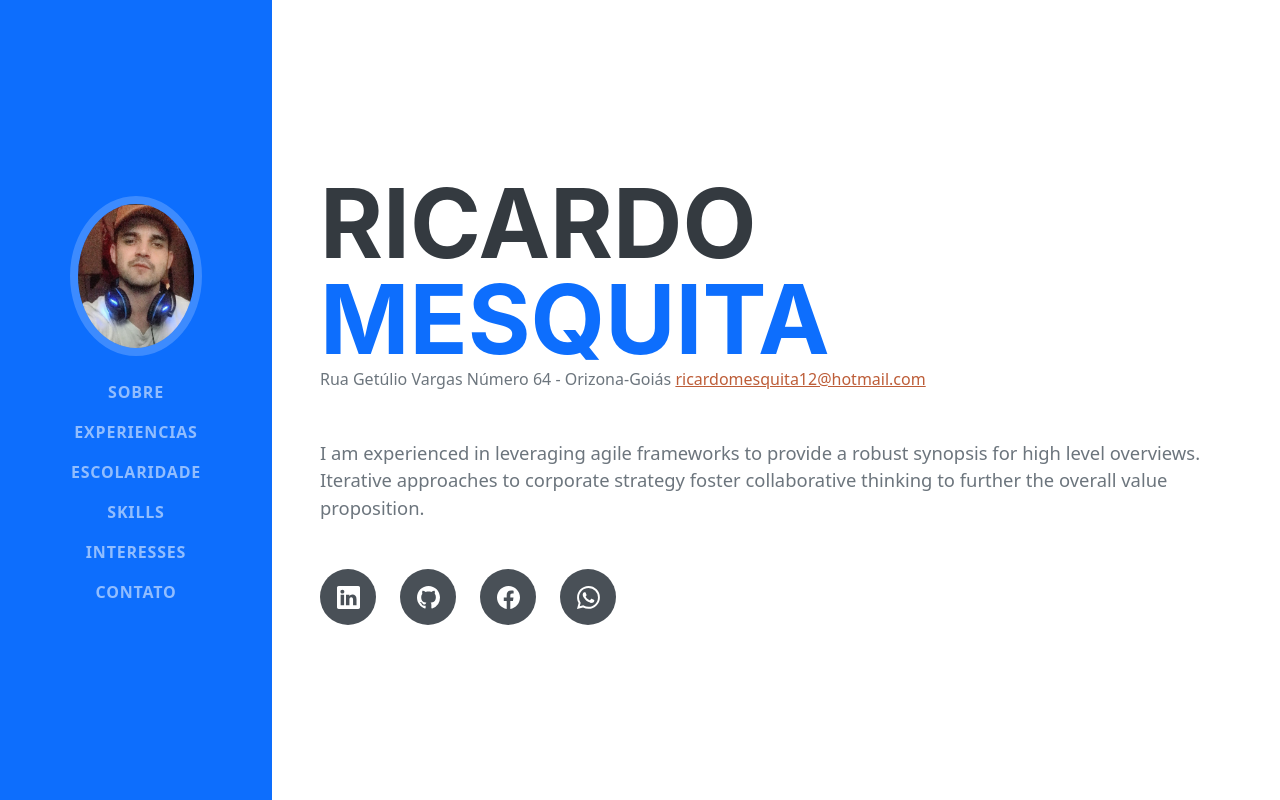
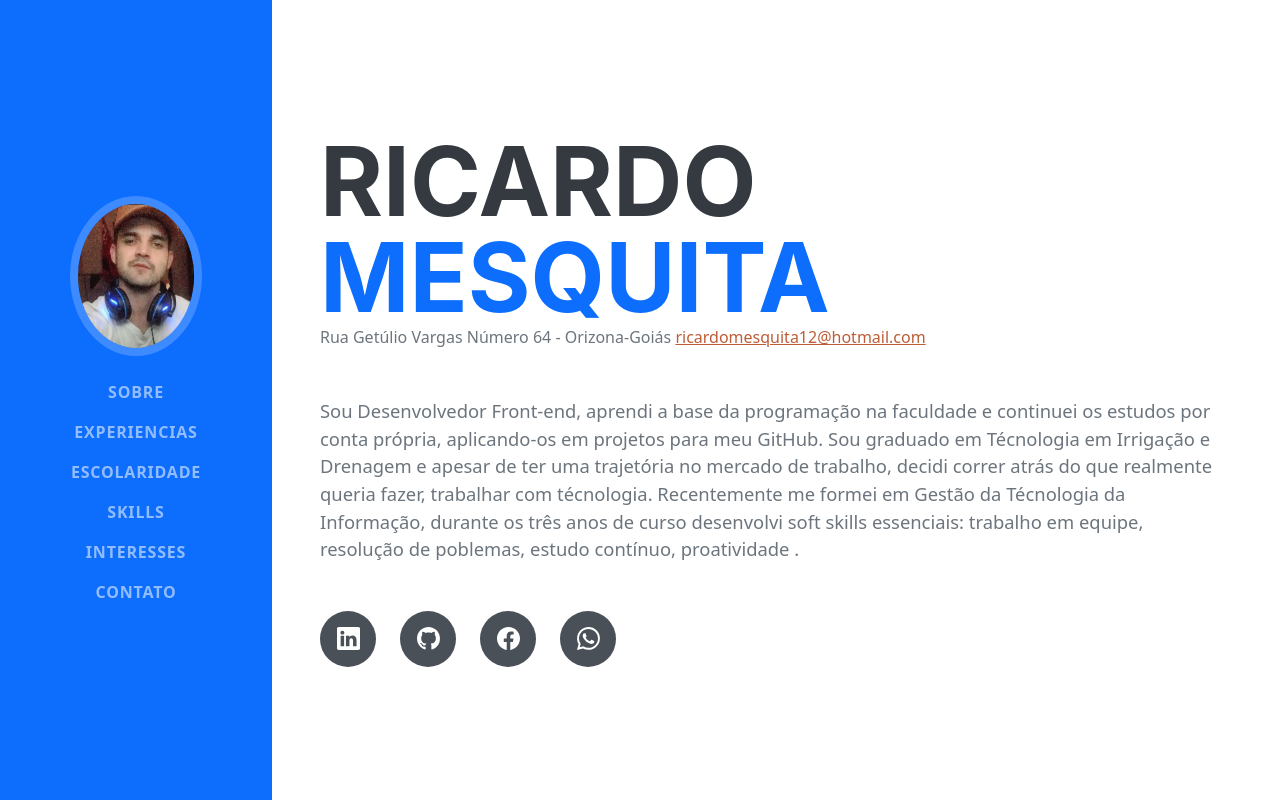
Before and after one commit to RicardoMesquitaCastro/Portifolio, an Angular app: page /interesses in a window 1280 px wide. Shown: the top 800 px of the page. Built offline with nearby package versions, Linux system fonts and the light colour scheme.

Commit message:
informações

```diff
--- a/src/app/interesses/interesses.component.html
+++ b/src/app/interesses/interesses.component.html
@@ -1,7 +1,7 @@
 <section class="resume-section" id="interesses">
     <div class="resume-section-content">
         <h2 class="mb-5">Interessses</h2>
-        <p>Apart from being a web developer, I enjoy most of my time being outdoors. In the winter, I am an avid skier and novice ice climber. During the warmer months here in Colorado, I enjoy mountain biking, free climbing, and kayaking.</p>
-        <p class="mb-0">When forced indoors, I follow a number of sci-fi and fantasy genre movies and television shows, I am an aspiring chef, and I spend a large amount of my free time exploring the latest technology advancements in the front-end web development world.</p>
+        <p>No meu tempo livre gosto de praticar esportes, jogos virtuais e auxiliar meus país nas atividades diárias na propriedade da família.</p>
+        <p class="mb-0">Quando em casa, assisto vários filmes e programas de televisão de ficção científica e fantasia, também passo grande parte do meu tempo livre explorando os mais recentes avanços tecnológicos no mundo do desenvolvimento web front-end.</p>
     </div>
 </section>
--- a/src/app/sobre/sobre.component.html
+++ b/src/app/sobre/sobre.component.html
@@ -8,7 +8,9 @@
         Rua Getúlio Vargas Número 64 - Orizona-Goiás
         <a href="mailto:ricardomesquita12@hotmail.com">ricardomesquita12@hotmail.com</a>
         </div>
-        <p class="lead mb-5">I am experienced in leveraging agile frameworks to provide a robust synopsis for high level overviews. Iterative approaches to corporate strategy foster collaborative thinking to further the overall value proposition.</p>
+        <p class="lead mb-5">Sou Desenvolvedor Front-end, aprendi a base da programação na faculdade e continuei os estudos por conta própria, aplicando-os em projetos para meu GitHub.
+            Sou graduado em Técnologia em Irrigação e Drenagem e apesar de ter uma trajetória no mercado de trabalho, decidi correr atrás do que realmente queria fazer, trabalhar com técnologia.
+            Recentemente me formei em Gestão da Técnologia da Informação, durante os três anos de curso desenvolvi soft skills essenciais: trabalho em equipe, resolução de poblemas, estudo contínuo, proatividade .</p>
         <div class="social-icons">
             <a class="social-icon" href="https://www.linkedin.com/in/ricardo-mesquita-e-castro-8122071ba/">
                 <svg xmlns="http://www.w3.org/2000/svg" width="23" height="23" fill="currentColor" class="bi bi-linkedin" viewBox="0 0 16 16">
```
